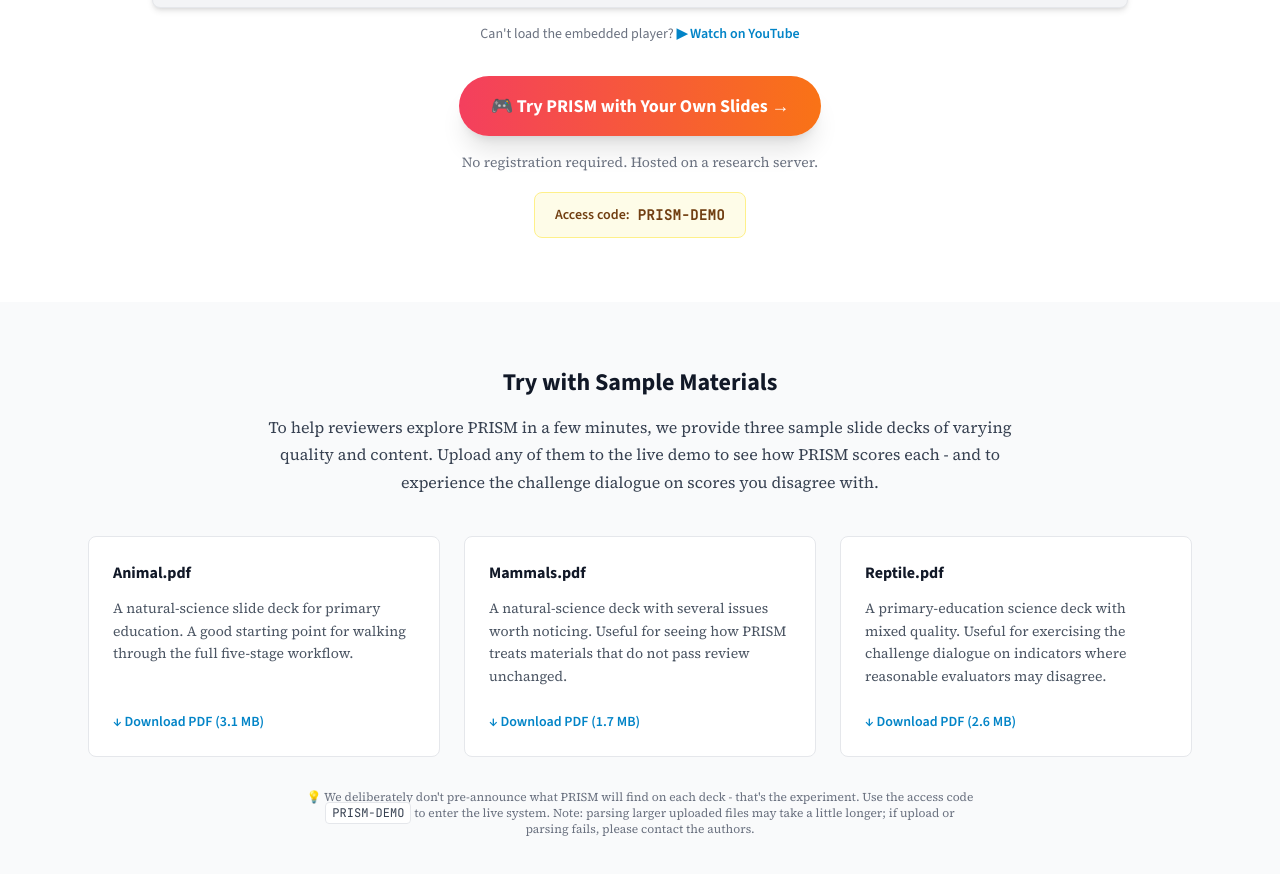
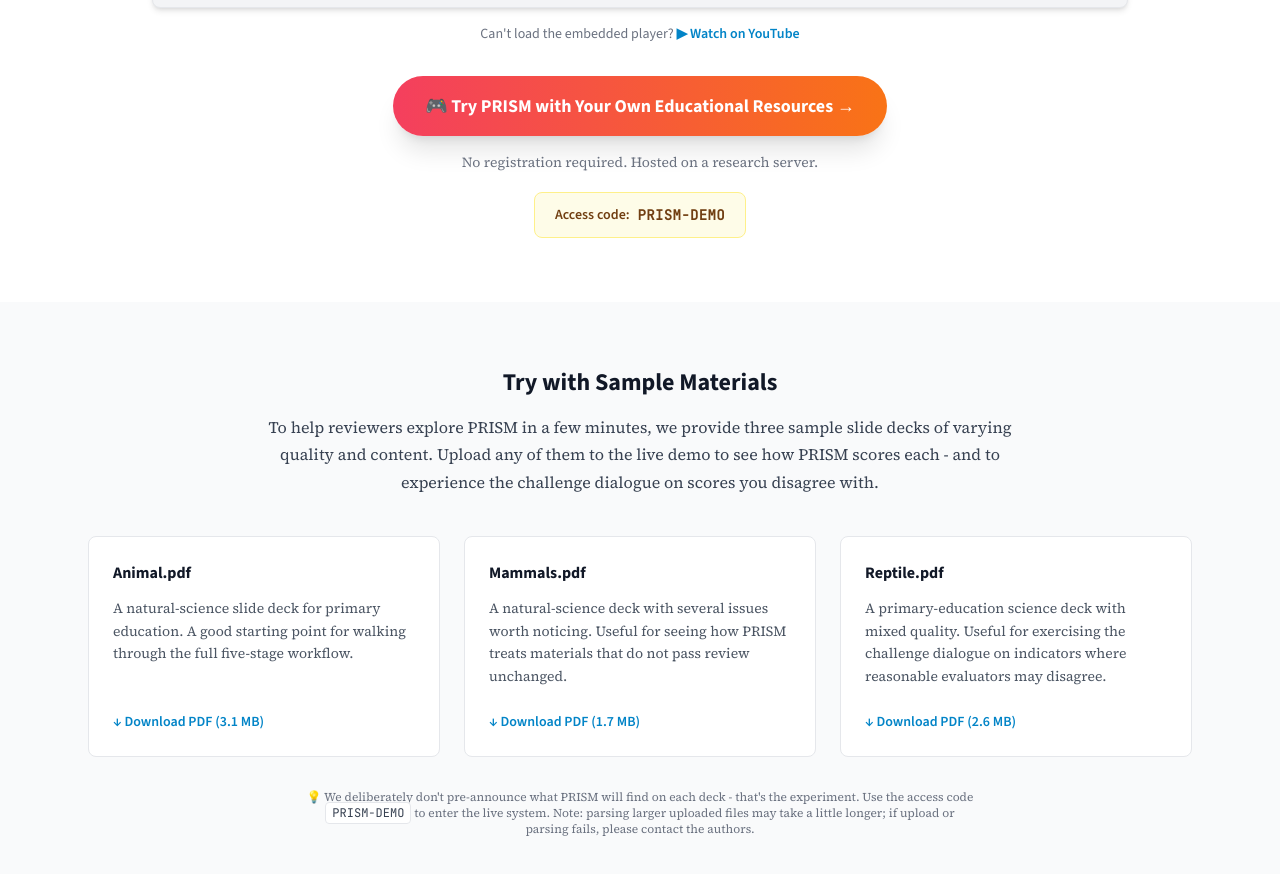
Before and after one commit to chenzhangze-web/prism-page, a plain HTML site: page index.html in a window 1280 px wide. Shown: the part 2509-3383 px from the top of the page. Drawn offline with nearby package versions, Linux system fonts and the light colour scheme; grey boxes are pictures that could not be loaded.

Commit message:
Refine live demo CTA wording

```diff
--- a/index.html
+++ b/index.html
@@ -145,7 +145,7 @@
     </div>
     <div class="text-center">
       <a href="https://eduprism.zicp.fun/en/access" target="_blank" rel="noopener" class="inline-flex items-center px-8 py-4 bg-gradient-to-r from-rose-500 to-orange-500 hover:from-rose-600 hover:to-orange-600 text-white rounded-full font-bold text-lg transition shadow-xl">
-        🎮 Try PRISM with Your Own Slides →
+        🎮 Try PRISM with Your Own Educational Resources →
       </a>
       <p class="academic-body text-sm text-gray-500 mt-4">No registration required. Hosted on a research server.</p>
       <div class="inline-flex items-center gap-2 mt-5 px-5 py-3 bg-yellow-50 border border-yellow-200 rounded-lg text-sm text-yellow-900">
```
